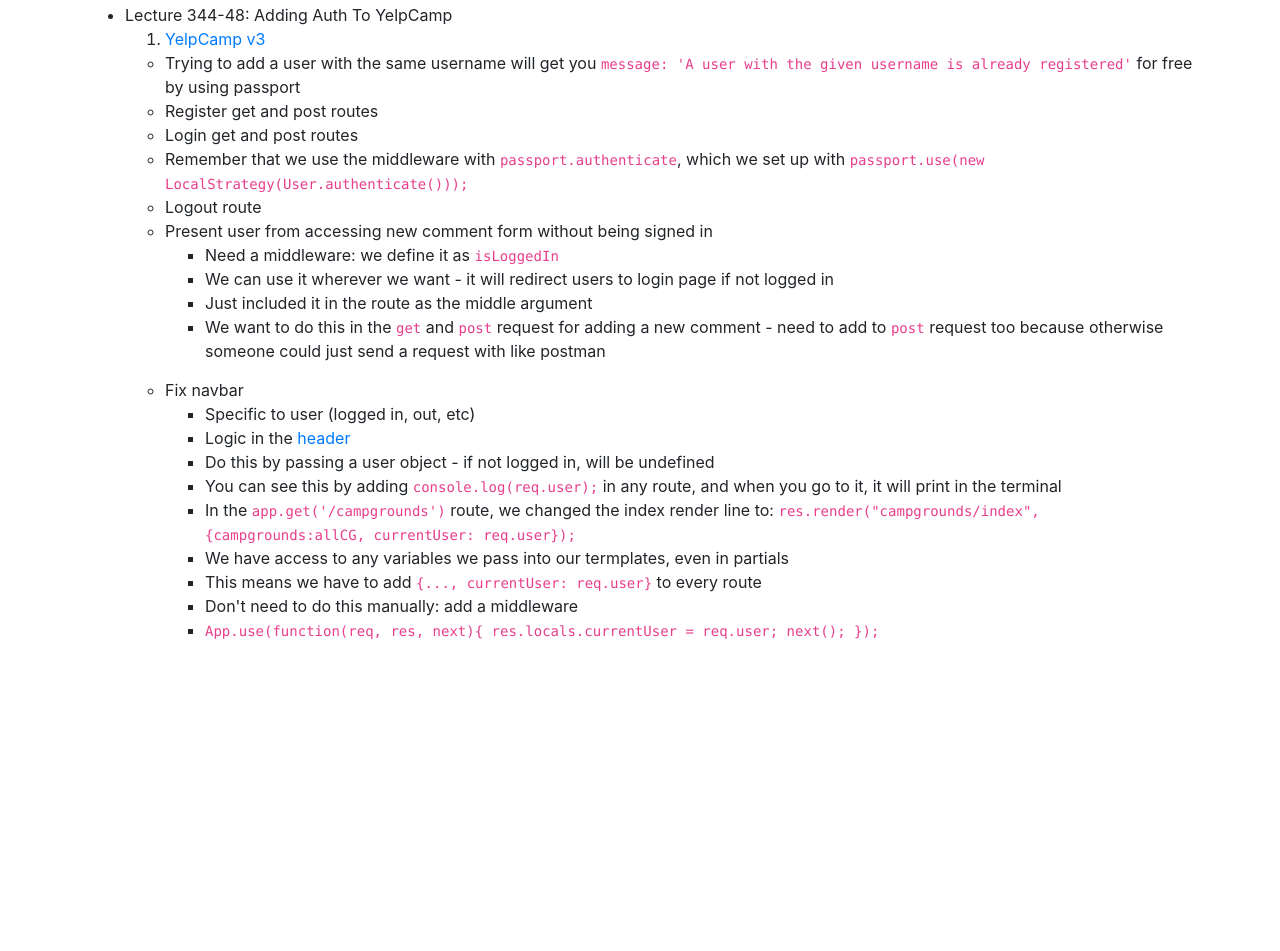
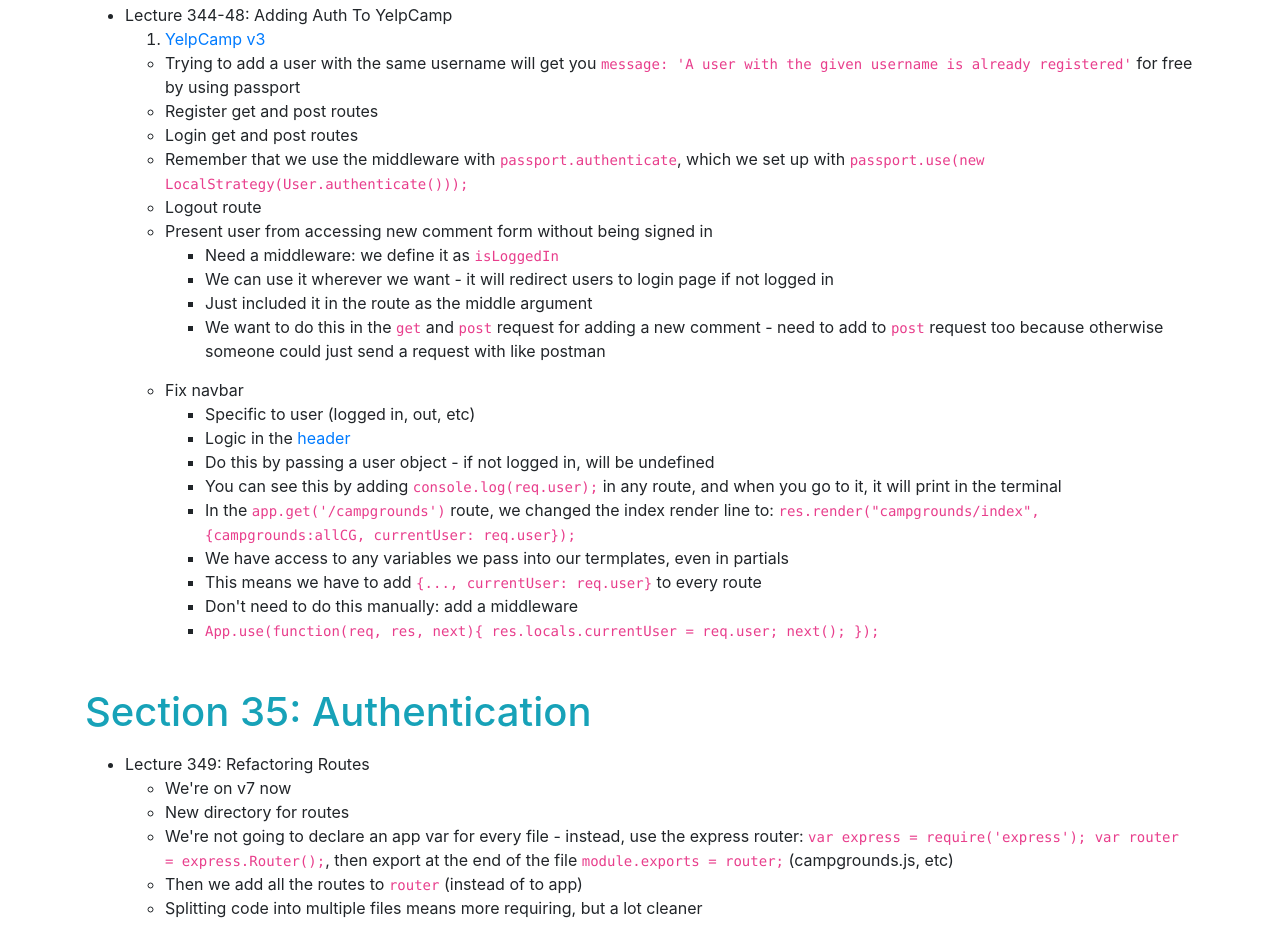
Before and after one commit to seasyhuang/Web-Dev-Bootcamp, a plain HTML site: page notes12.html in a window 1280 px wide. Shown: the part 1670-2621 px from the top of the page. Before the commit the page ends 2358 px from the top, so only its background shows below. Drawn offline with nearby package versions, Linux system fonts and the light colour scheme.

Commit message:
refactor

```diff
--- a/notes12.html
+++ b/notes12.html
@@ -124,6 +124,20 @@
         </ul>
       </ul>
 
+      <h1 class="my-3 text-info">Section 35: Authentication </h1>
+      <ul>
+        <li class="lecture">Lecture 349: refactoring routes</li>
+        <ul>
+          <li>we're on v7 now</li>
+          <li>new directory for routes</li>
+          <li>we're not going to declare an app var for every file - instead, use the express router: <code>var express = require('express');
+          var router = express.Router();</code>, then export at the end of the file <code>module.exports = router;</code> (campgrounds.js, etc) </li>
+          <li>then we add all the routes to <code>router</code> (instead of to app) </li>
+          <li>splitting code into multiple files means more requiring, but a lot cleaner</li>
+        </ul>
+
+      </ul>
+
 
     </div>
 
```
